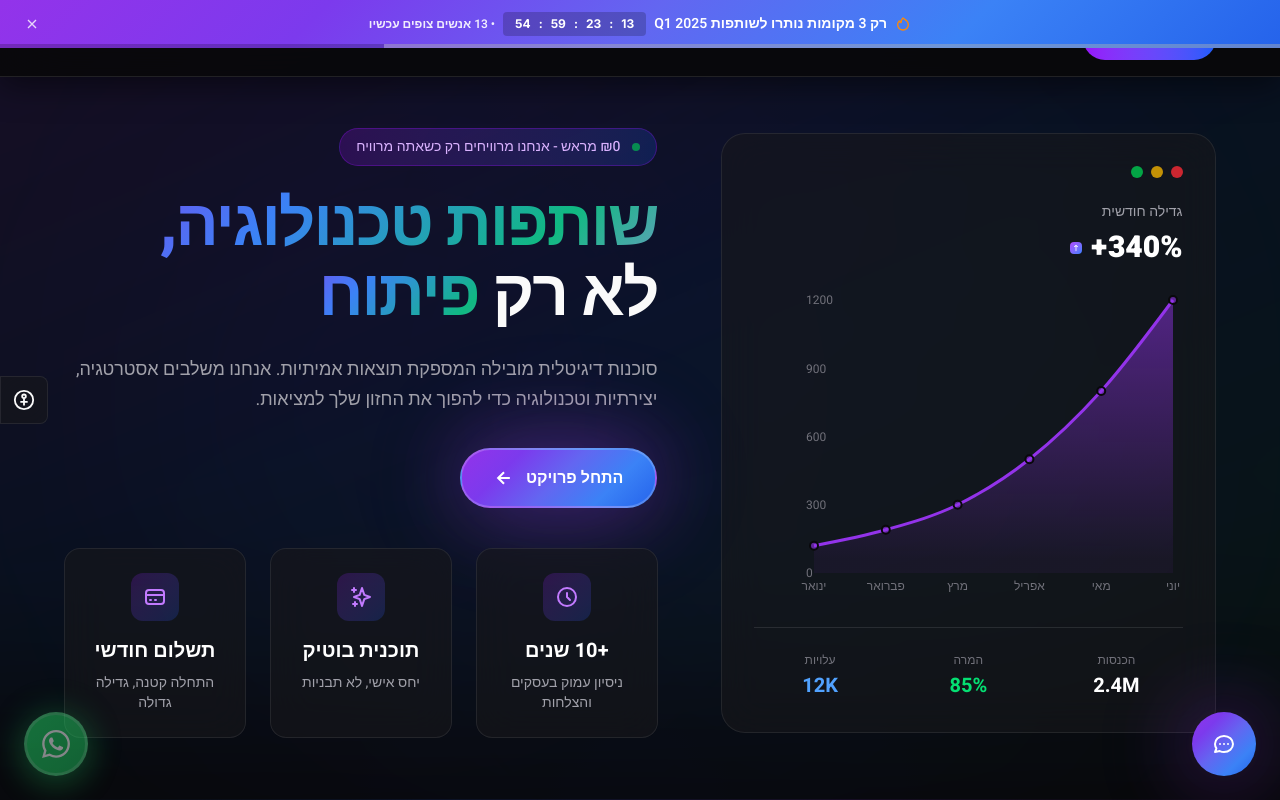
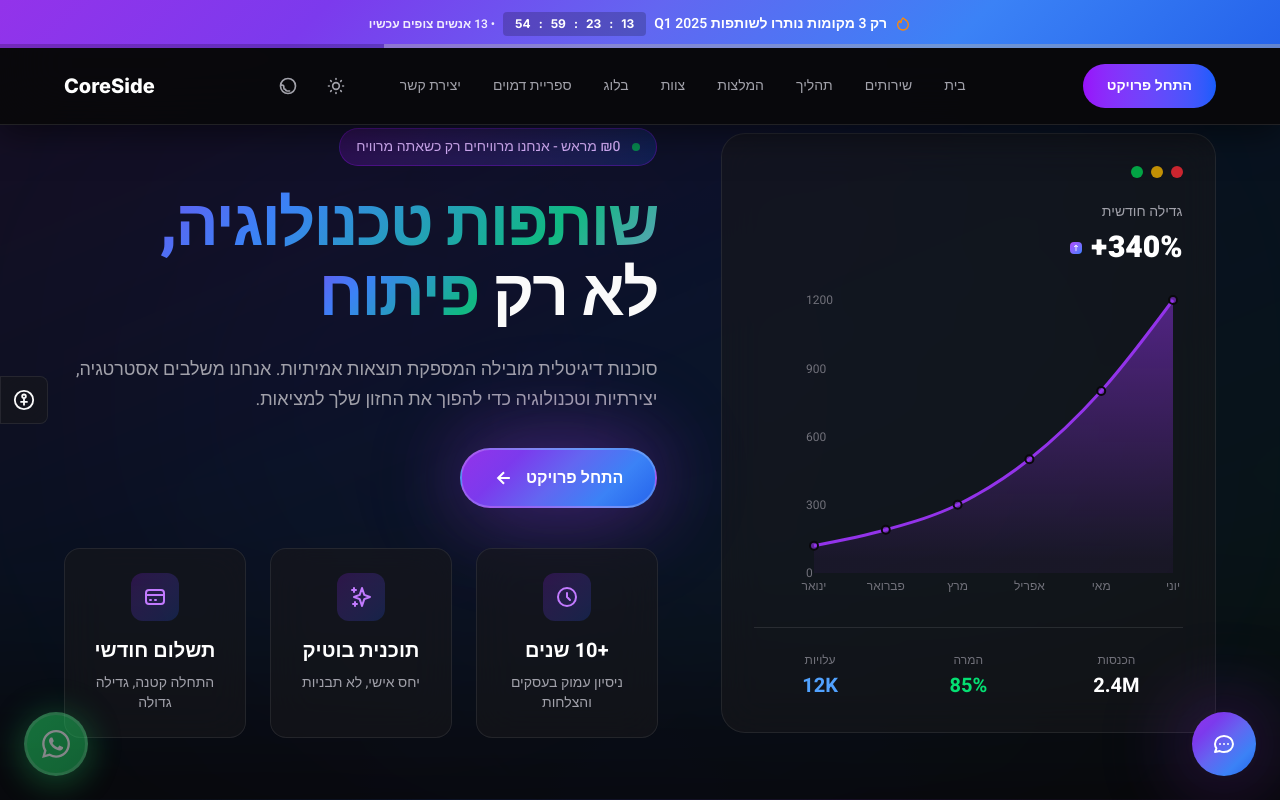
Before and after one commit to bengueta/LEVELUP-MARKETING, a Next.js app: page / in a window 1280 px wide. Shown: the top 800 px of the page. Built offline with nearby package versions, Linux system fonts and the light colour scheme.

Commit message:
תיקון: UrgencyBar חלק מה-Header, הסרת ThreeDCard מ-TrustSection, עיצוב זכוכית עמוק ולחצן צפייה בממשקים

```diff
--- a/src/app/page.tsx
+++ b/src/app/page.tsx
@@ -37,7 +37,6 @@ export default function Home() {
     <main className="min-h-screen bg-[#09090b] text-[#fafafa] relative">
       <AnimatedBackground />
       <Loader />
-      <UrgencyBar />
       <A11yPanel />
       <Header />
 
--- a/src/components/layout/Header.tsx
+++ b/src/components/layout/Header.tsx
@@ -4,15 +4,21 @@ import { useState } from 'react';
 import Link from 'next/link';
 import { smoothScrollToGSAP } from '@/lib/smoothScroll';
 import { Z_INDEX } from '@/lib/zIndex';
+import UrgencyBar from '@/components/widgets/UrgencyBar';
 
 export default function Header() {
   const [isMobileMenuOpen, setIsMobileMenuOpen] = useState(false);
 
   return (
     <header
-      className="fixed top-0 left-0 right-0 px-4 md:px-8 lg:px-16 py-3 md:py-4 flex justify-between items-center transition-all duration-300 bg-[rgba(9,9,11,0.95)] backdrop-blur-[30px] border-b border-white/10 shadow-[0_8px_32px_rgba(0,0,0,0.5)]"
+      className="fixed top-0 left-0 right-0 transition-all duration-300 bg-[rgba(9,9,11,0.95)] backdrop-blur-[30px] border-b border-white/10 shadow-[0_8px_32px_rgba(0,0,0,0.5)]"
       style={{ zIndex: Z_INDEX.HEADER }}
     >
+      {/* UrgencyBar - חלק מה-Header */}
+      <UrgencyBar />
+
+      {/* Header Content */}
+      <div className="px-4 md:px-8 lg:px-16 py-3 md:py-4 flex justify-between items-center">
       {/* Left: CTA Button */}
       <button
         onClick={(e) => {
@@ -217,6 +223,7 @@ export default function Header() {
           </nav>
         </div>
       )}
+      </div>
     </header>
   );
 }
--- a/src/components/sections/TrustSection.tsx
+++ b/src/components/sections/TrustSection.tsx
@@ -1,7 +1,6 @@
 'use client';
 
 import { useEffect, useRef } from 'react';
-import ThreeDCard from '../ui/ThreeDCard';
 
 const caseStudies = [
   {
@@ -80,8 +79,17 @@ export default function TrustSection() {
         {/* Case Studies */}
         <div className="grid grid-cols-1 md:grid-cols-2 lg:grid-cols-3 gap-6 mb-16">
           {caseStudies.map((study, i) => (
-            <ThreeDCard key={i} className="trust-item">
-              <div className="glass-effect-2 rounded-2xl p-8 h-full">
+            <article
+              key={i}
+              className="trust-item group relative"
+            >
+              <div className="glass-effect-2 rounded-2xl p-8 h-full relative overflow-hidden transition-all duration-500 hover:-translate-y-2 hover:shadow-[0_20px_60px_rgba(147,51,234,0.3)] hover:border-purple-500/40">
+                {/* Depth layers - עיצוב זכוכית עמוק */}
+                <div className="absolute inset-0 rounded-2xl bg-gradient-to-br from-purple-500/0 via-purple-500/0 to-blue-500/0 group-hover:from-purple-500/10 group-hover:via-purple-500/5 group-hover:to-blue-500/10 transition-all duration-500 pointer-events-none" />
+                <div className="absolute inset-0 rounded-2xl shadow-[inset_0_1px_0_0_rgba(255,255,255,0.1)] opacity-0 group-hover:opacity-100 transition-opacity duration-500" />
+                <div className="absolute top-0 left-0 right-0 h-[3px] gradient-primary opacity-0 group-hover:opacity-100 transition-opacity duration-500" />
+
+                <div className="relative z-10">
                   <h3 className="text-xl font-bold text-white mb-6">{study.title}</h3>
 
                   <div className="space-y-4">
@@ -115,8 +123,18 @@ export default function TrustSection() {
                       </div>
                     </div>
                   </div>
+
+                  {/* לחצן לצפייה בממשקים */}
+                  <button className="mt-6 w-full px-4 py-3 glass-effect rounded-xl text-sm font-semibold text-white hover:bg-white/10 transition-all duration-300 flex items-center justify-center gap-2 group/btn">
+                    <span>צפה בממשקים</span>
+                    <svg className="w-4 h-4 transition-transform group-hover/btn:-translate-x-1" fill="none" stroke="currentColor" viewBox="0 0 24 24">
+                      <path strokeLinecap="round" strokeLinejoin="round" strokeWidth={2} d="M15 12a3 3 0 11-6 0 3 3 0 016 0z" />
+                      <path strokeLinecap="round" strokeLinejoin="round" strokeWidth={2} d="M2.458 12C3.732 7.943 7.523 5 12 5c4.478 0 8.268 2.943 9.542 7-1.274 4.057-5.064 7-9.542 7-4.477 0-8.268-2.943-9.542-7z" />
+                    </svg>
+                  </button>
                 </div>
-            </ThreeDCard>
+              </div>
+            </article>
           ))}
         </div>
 
--- a/src/components/widgets/UrgencyBar.tsx
+++ b/src/components/widgets/UrgencyBar.tsx
@@ -15,8 +15,7 @@ export default function UrgencyBar() {
   const [hours, setHours] = useState('00');
   const [minutes, setMinutes] = useState('00');
   const [seconds, setSeconds] = useState('00');
-  const [isVisible, setIsVisible] = useState(false);
-  const [isHidden, setIsHidden] = useState(false);
+  const [isVisible, setIsVisible] = useState(true);
   const [viewerCount, setViewerCount] = useState(12);
   const [spotsLeft, setSpotsLeft] = useState(3);
   const [currentSocialProof, setCurrentSocialProof] = useState(socialProofMessages[0]);
@@ -58,12 +57,8 @@ export default function UrgencyBar() {
       socialProofTimeout = setTimeout(() => setShowSocialProof(false), 5000);
     }, 15000);
 
-    // Show bar
-    setTimeout(async () => {
-      setIsVisible(true);
-      const { gsap } = await import('gsap');
-      gsap.to('#urgencyBar', { y: 0, duration: 0.5, ease: 'power3.out' });
-    }, 500);
+    // Bar is always visible - part of header
+    setIsVisible(true);
 
     return () => {
       clearInterval(interval);
@@ -73,17 +68,7 @@ export default function UrgencyBar() {
     };
   }, []);
 
-  const handleClose = async () => {
-    const { gsap } = await import('gsap');
-    gsap.to('#urgencyBar', {
-      y: -100,
-      duration: 0.3,
-      ease: 'power3.in',
-      onComplete: () => setIsHidden(true)
-    });
-  };
-
-  if (isHidden) return null;
+  // No close button - part of header
 
   const progressPercentage = Math.max(0, Math.min(100, ((10 - spotsLeft) / 10) * 100));
 
@@ -91,7 +76,7 @@ export default function UrgencyBar() {
     <>
       <div
         id="urgencyBar"
-        className="fixed top-0 left-0 right-0 gradient-primary px-6 py-3 flex items-center justify-center gap-4 -translate-y-full"
+        className="gradient-primary px-6 py-3 flex items-center justify-center gap-4"
         style={{ zIndex: Z_INDEX.URGENCY_BAR }}
       >
         <span className="text-sm font-semibold text-white flex items-center gap-2 flex-wrap justify-center">
@@ -115,15 +100,6 @@ export default function UrgencyBar() {
           />
         </div>
 
-        <button
-          onClick={handleClose}
-          className="absolute left-4 bg-transparent border-none text-white cursor-pointer p-2 opacity-80 hover:opacity-100 transition-opacity"
-          aria-label="סגור הודעה"
-        >
-          <svg width="16" height="16" viewBox="0 0 24 24" fill="none" stroke="currentColor" strokeWidth="2">
-            <path d="M18 6L6 18M6 6l12 12"/>
-          </svg>
-        </button>
       </div>
 
       {/* Social Proof Notification */}
--- a/src/lib/zIndex.ts
+++ b/src/lib/zIndex.ts
@@ -10,8 +10,8 @@ export const Z_INDEX = {
   SMART_CTA_FLOATING: 89,
   WIDGETS: 90, // WhatsAppFloat, AIChatWidget
   A11Y_PANEL: 99,
+  URGENCY_BAR: 100, // חלק מה-Header
   HEADER: 100,
-  URGENCY_BAR: 101,
   EXIT_INTENT: 200, // מופיע מעל Header
   MODALS: 200,
   LOADER: 10000,
```
Lines whose indentation alone changed are shown as unchanged.
